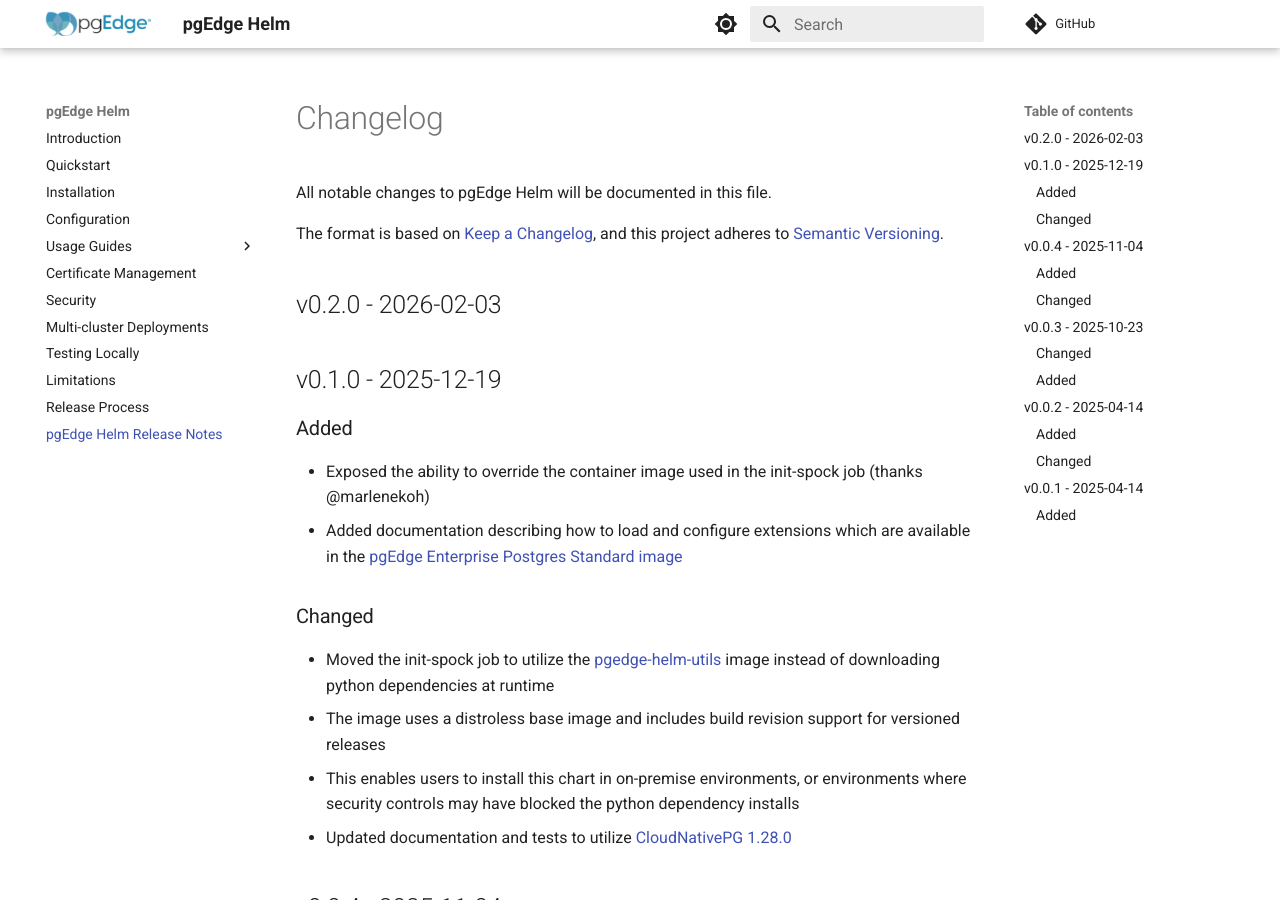
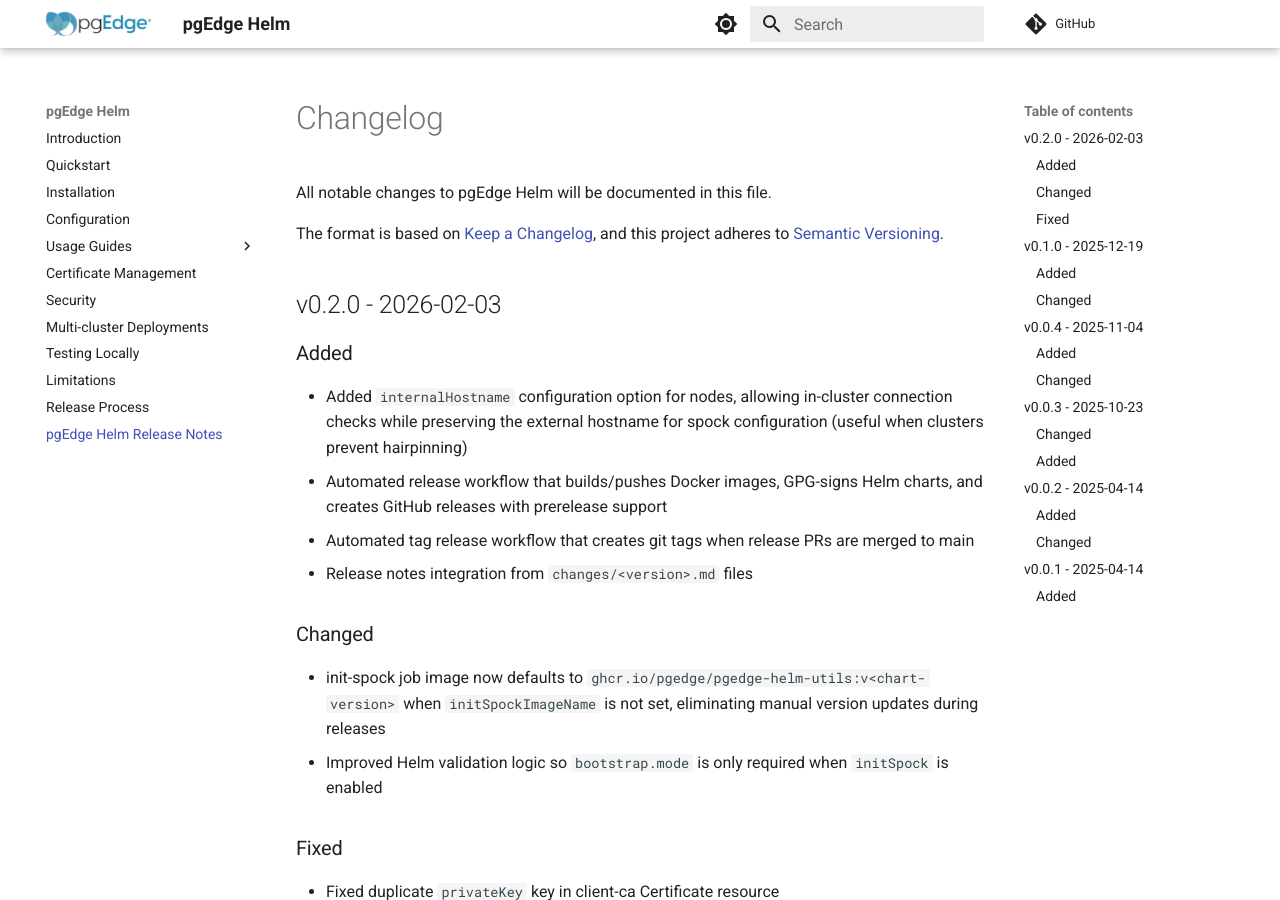
Before and after one commit to pgEdge/pgedge-helm, an MkDocs documentation site: the page built from docs/changelog.md, in a window 1280 px wide and 900 px high. Built offline with MkDocs 1.6.1 and Material for MkDocs 9.7.7, drawn with Linux system fonts in a browser that asks for light colours; comment, search, counter and statistics services are not loaded.

Commit message:
docs: add start of changelog for v0.2.0

```diff
--- a/docs/changelog.md
+++ b/docs/changelog.md
@@ -6,6 +6,23 @@
 and this project adheres to [Semantic Versioning](https://semver.org/spec/v2.0.0.html).
 
 ## v0.2.0 - 2026-02-03
+
+### Added
+
+- Added `internalHostname` configuration option for nodes, allowing in-cluster connection checks while preserving the external hostname for spock configuration (useful when clusters prevent hairpinning)
+- Automated release workflow that builds/pushes Docker images, GPG-signs Helm charts, and creates GitHub releases with prerelease support
+- Automated tag release workflow that creates git tags when release PRs are merged to main
+- Release notes integration from `changes/<version>.md` files
+
+### Changed
+
+- init-spock job image now defaults to `ghcr.io/pgedge/pgedge-helm-utils:v<chart-version>` when `initSpockImageName` is not set, eliminating manual version updates during releases
+- Improved Helm validation logic so `bootstrap.mode` is only required when `initSpock` is enabled
+
+### Fixed
+
+- Fixed duplicate `privateKey` key in client-ca Certificate resource
+
 
 ## v0.1.0 - 2025-12-19
 
```
Also changed, not shown: CHANGELOG.md (+17 -0 lines), changes/v0.2.0.md (+16 -0 lines).
